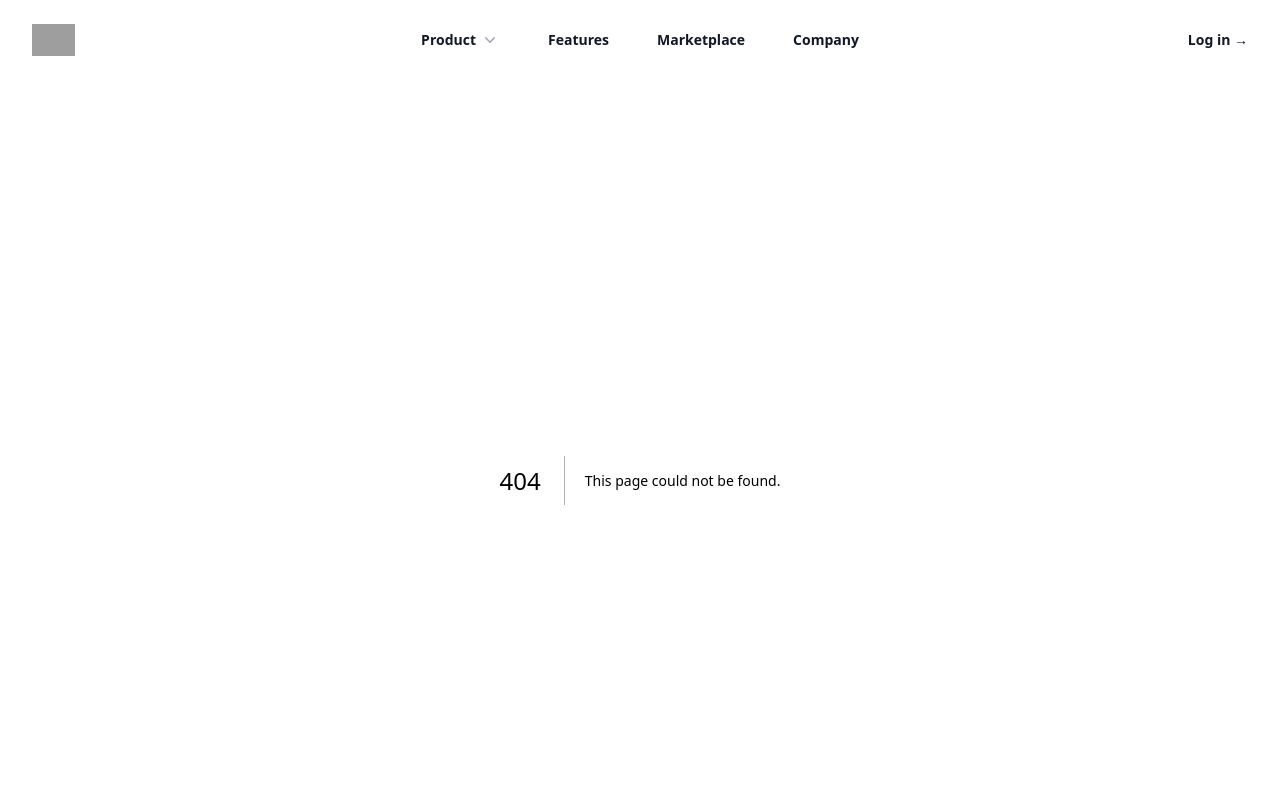
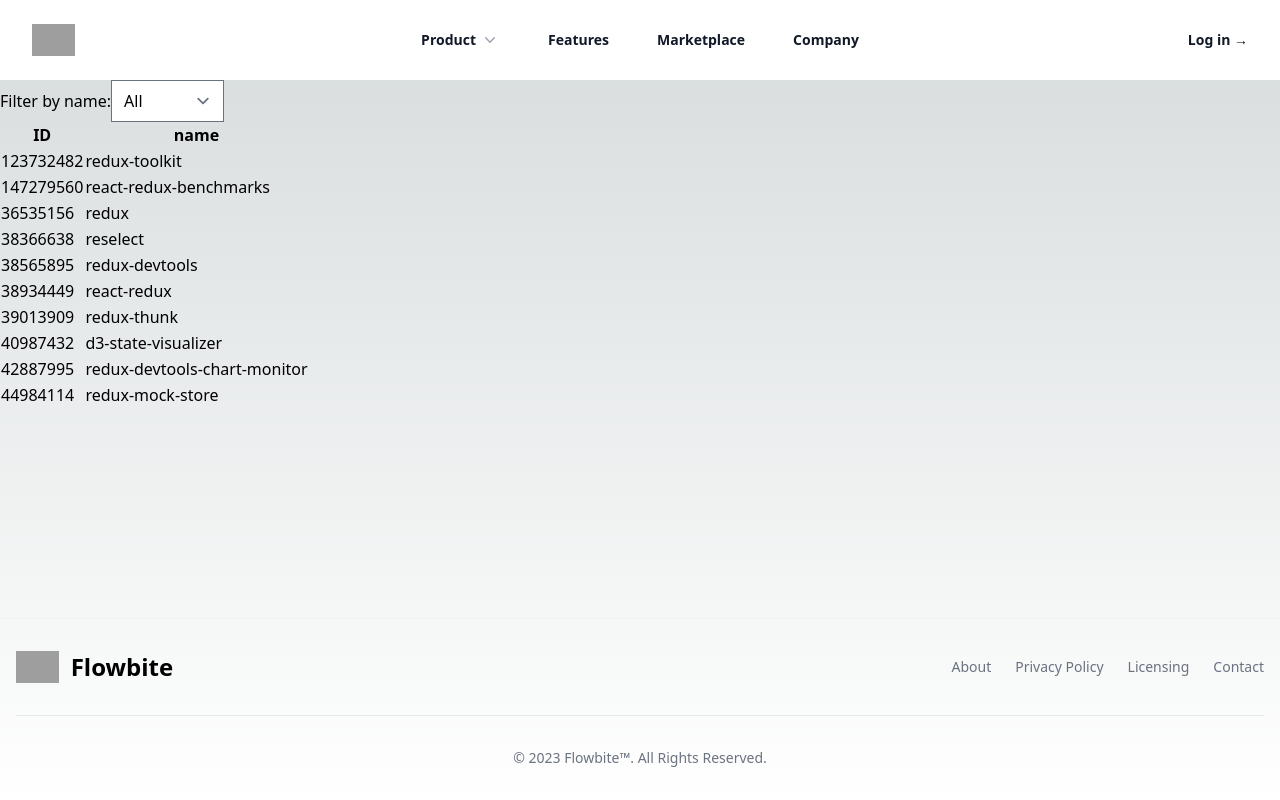
Before and after one commit to bytesbydave/virtual-assistant-client, a Next.js app: page /jobboard in a window 1280 px wide. Before the commit this address had no page. Shown: the top 800 px of the page. Built offline with nearby package versions, Linux system fonts and the light colour scheme; grey boxes are pictures that could not be loaded.

Commit message:
Job Board

```diff
--- /dev/null
+++ b/src/app/jobboard/page.jsx
@@ -0,0 +1,151 @@
+'use client';
+import { useEffect, useState } from 'react';
+
+const data = [
+  {
+    id: 123732482,
+    node_id: 'MDEwOlJlcG9zaXRvcnkxMjM3MzI0ODI=',
+    name: 'redux-toolkit',
+    full_name: 'reduxjs/redux-toolkit',
+    private: false,
+  },
+  {
+    id: 147279560,
+    node_id: 'MDEwOlJlcG9zaXRvcnkxNDcyNzk1NjA=',
+    name: 'react-redux-benchmarks',
+    full_name: 'reduxjs/react-redux-benchmarks',
+    private: false,
+  },
+  {
+    id: 36535156,
+    node_id: 'MDEwOlJlcG9zaXRvcnkzNjUzNTE1Ng==',
+    name: 'redux',
+    full_name: 'reduxjs/redux',
+    private: false,
+  },
+  {
+    id: 38366638,
+    node_id: 'MDEwOlJlcG9zaXRvcnkzODM2NjYzOA==',
+    name: 'reselect',
+    full_name: 'reduxjs/reselect',
+    private: false,
+  },
+  {
+    id: 38565895,
+    node_id: 'MDEwOlJlcG9zaXRvcnkzODU2NTg5NQ==',
+    name: 'redux-devtools',
+    full_name: 'reduxjs/redux-devtools',
+    private: false,
+  },
+  {
+    id: 38934449,
+    node_id: 'MDEwOlJlcG9zaXRvcnkzODkzNDQ0OQ==',
+    name: 'react-redux',
+    full_name: 'reduxjs/react-redux',
+    private: false,
+  },
+  {
+    id: 39013909,
+    node_id: 'MDEwOlJlcG9zaXRvcnkzOTAxMzkwOQ==',
+    name: 'redux-thunk',
+    full_name: 'reduxjs/redux-thunk',
+    private: false,
+  },
+  {
+    id: 40987432,
+    node_id: 'MDEwOlJlcG9zaXRvcnk0MDk4NzQzMg==',
+    name: 'd3-state-visualizer',
+    full_name: 'reduxjs/d3-state-visualizer',
+    private: false,
+  },
+  {
+    id: 42887995,
+    node_id: 'MDEwOlJlcG9zaXRvcnk0Mjg4Nzk5NQ==',
+    name: 'redux-devtools-chart-monitor',
+    full_name: 'reduxjs/redux-devtools-chart-monitor',
+    private: false,
+  },
+  {
+    id: 44984114,
+    node_id: 'MDEwOlJlcG9zaXRvcnk0NDk4NDExNA==',
+    name: 'redux-mock-store',
+    full_name: 'reduxjs/redux-mock-store',
+    private: false,
+  },
+];
+
+const JobBoard = () => {
+  const [filteredData, setFilteredData] = useState(data);
+  const [sortBy, setSortBy] = useState(null);
+  // useEffect(() => {
+  //   const fetchData = async () => {
+  //     try {
+  //       const response = await fetch(
+  //         'https://api.github.com/orgs/reduxjs/repos'
+  //       );
+  //       const json = await response.json();
+  //       setFilteredData(json);
+  //     } catch (err) {
+  //       console.log(err);
+  //     }
+  //   };
+  //   fetchData();
+  // }, []);
+
+  // Sorting function
+  const sortData = (property) => {
+    const sorted = filteredData.sort((a, b) => a[property] - b[property]);
+    setFilteredData(sorted);
+    setSortBy(property);
+  };
+
+  // Filtering function
+  const filterData = (criteria) => {
+    const filtered = data.filter((item) => item.name === criteria);
+    setFilteredData(filtered);
+  };
+
+  // Dropdown filter
+  const handleDropdownChange = (e) => {
+    const selectedCriteria = e.target.value;
+    if (selectedCriteria === 'All') {
+      setFilteredData(data);
+    } else {
+      filterData(selectedCriteria);
+    }
+  };
+
+  return (
+    <div>
+      <label>
+        Filter by name:
+        <select onChange={handleDropdownChange}>
+          <option value='All'>All</option>
+          <option value='redux'>redux</option>
+          <option value='reselect'>reselect</option>
+        </select>
+      </label>
+
+      <table>
+        <thead>
+          <tr>
+            <th onClick={() => sortData('id')}>
+              ID {sortBy === 'id' ? '▲' : ''}
+            </th>
+            <th>name</th>
+          </tr>
+        </thead>
+        <tbody>
+          {filteredData.map((item) => (
+            <tr key={item.id}>
+              <td>{item.id}</td>
+              <td>{item.name}</td>
+            </tr>
+          ))}
+        </tbody>
+      </table>
+    </div>
+  );
+};
+
+export default JobBoard;
```
Also changed, not shown: src/app/jobboard/readme.md (added).
